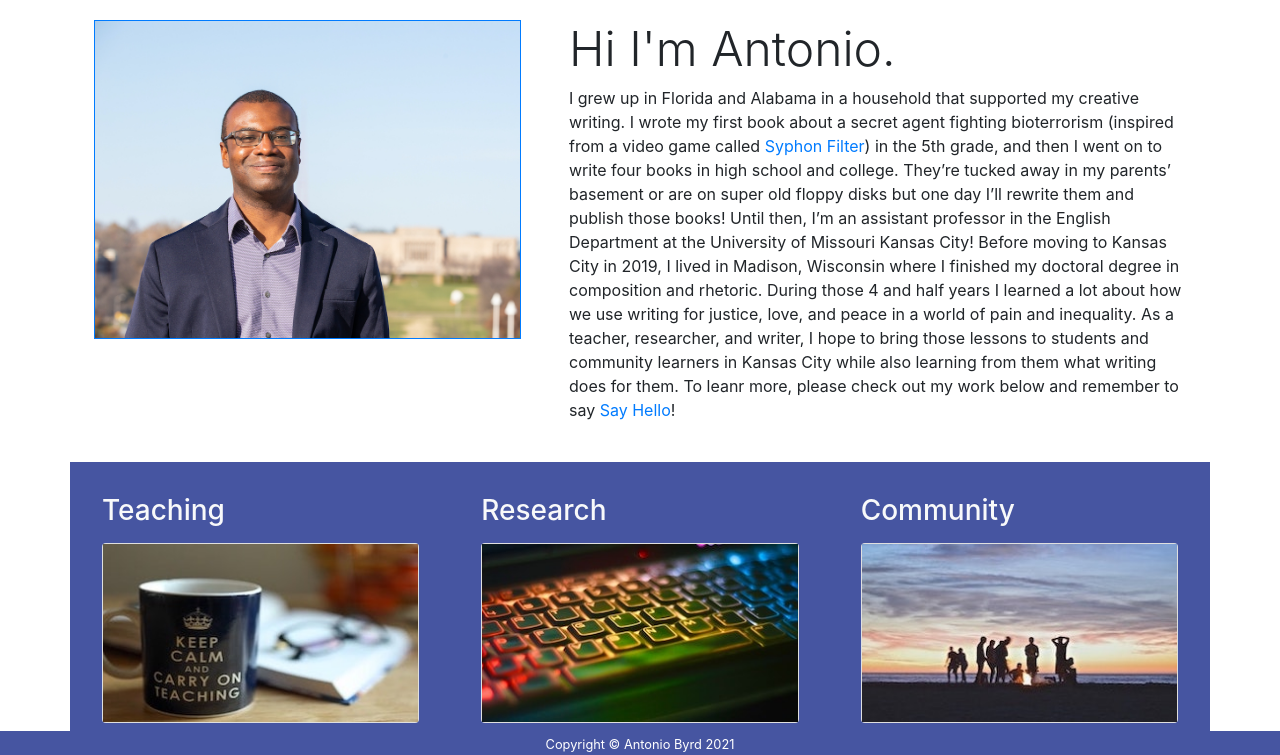
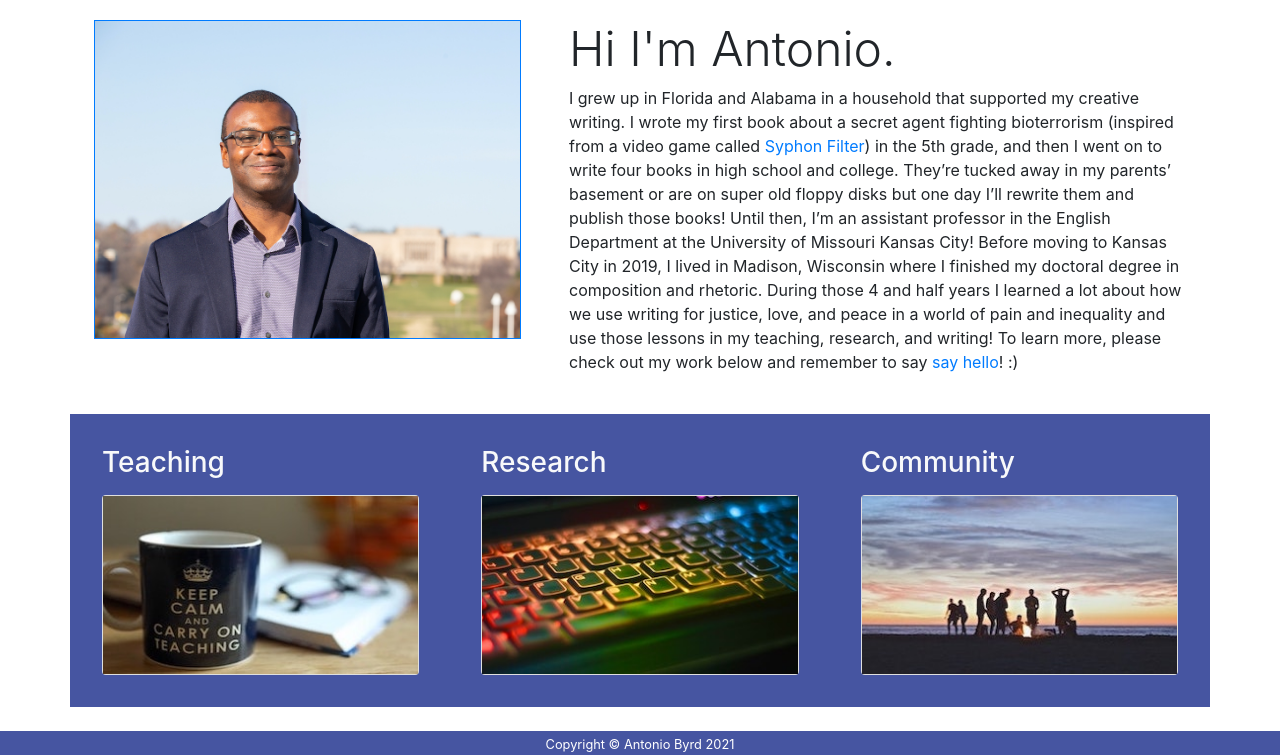
Before and after one commit to abyrd15/abyrd15.github.io, a Jekyll site: the page built from index.markdown, in a window 1280 px wide and 900 px high, scrolled down 759 px, cut to the strip 145-900 px from the top of the window. Built offline with Jekyll 4.4.1, drawn with Linux system fonts in a browser that asks for light colours; nearby versions of some CDN libraries.

Commit message:
Updated language in bio

```diff
--- a/_includes/home/section_welcome.html
+++ b/_includes/home/section_welcome.html
@@ -7,7 +7,7 @@
                 </div>
                 <div class="col-sm-7 p-4">
                     <h1 class="display-5">Hi I'm Antonio.</h1>
-                    <p>I grew up in Florida and Alabama in a household that supported my creative writing. I wrote my first book about a secret agent fighting bioterrorism (inspired from a video game called <a href="https://www.wikiwand.com/en/Syphon_Filter">Syphon Filter</a>)  in the 5th grade, and then I went on to write four books in high school and college. They’re tucked away in my parents’ basement or are on super old floppy disks but one day I’ll rewrite them and publish those books! Until then, I’m an assistant professor in the English Department at the University of Missouri Kansas City! Before moving to Kansas City in 2019, I lived in Madison, Wisconsin where I finished my doctoral degree in composition and rhetoric. During those 4 and half years I learned a lot about how we use writing for justice, love, and peace in a world of pain and inequality. As a teacher, researcher, and writer, I hope to bring those lessons to students and community learners in Kansas City while also learning from them what writing does for them. To leanr more, please check out my work below and remember to say <a href="mailto:antoniobyrd@umkc.edu?subject=Hello Dr. Byrd!">Say Hello</a>!</p>
+                    <p>I grew up in Florida and Alabama in a household that supported my creative writing. I wrote my first book about a secret agent fighting bioterrorism (inspired from a video game called <a href="https://www.wikiwand.com/en/Syphon_Filter">Syphon Filter</a>)  in the 5th grade, and then I went on to write four books in high school and college. They’re tucked away in my parents’ basement or are on super old floppy disks but one day I’ll rewrite them and publish those books! Until then, I’m an assistant professor in the English Department at the University of Missouri Kansas City! Before moving to Kansas City in 2019, I lived in Madison, Wisconsin where I finished my doctoral degree in composition and rhetoric. During those 4 and half years I learned a lot about how we use writing for justice, love, and peace in a world of pain and inequality and use those lessons in my teaching, research, and writing! To learn more, please check out my work below and remember to say <a href="mailto:antoniobyrd@umkc.edu?subject=Hello Dr. Byrd!">say hello</a>! :)</p>
                 </div>
             </div>
         </div>
```
